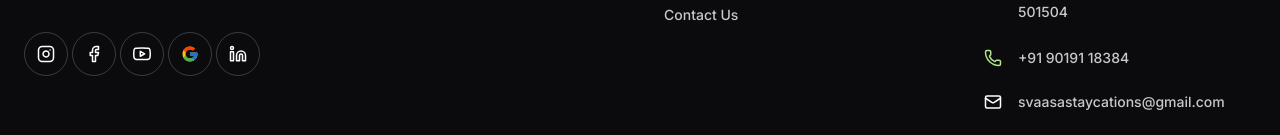
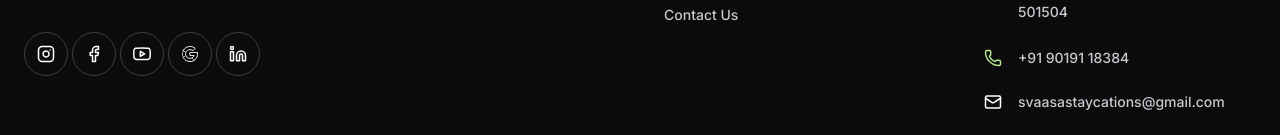
Before and after one commit to svaasastaycations-cyber/svasaa, a React (Vite) app: page /gallery in a window 1280 px wide. Shown: the part 3706-3841 px from the top of the page. Built offline with nearby package versions, Linux system fonts and the light colour scheme.

Commit message:
feat: add Footer and SvaasaHero components to the landing page

```diff
--- a/src/components/Footer.jsx
+++ b/src/components/Footer.jsx
@@ -62,13 +62,17 @@ const Google = ({ size = 24, className }) => (
     xmlns="http://www.w3.org/2000/svg"
     width={size}
     height={size}
+    stroke="currentColor"
+    strokeWidth="2"
+    strokeLinecap="round"
+    strokeLinejoin="round"
     viewBox="0 0 48 48"
     className={className}
   >
-    <path fill="#FFC107" d="M43.6 20.5H42V20H24v8h11.3C33.8 32.7 29.3 36 24 36c-6.6 0-12-5.4-12-12s5.4-12 12-12c3 0 5.7 1.1 7.8 2.9l5.7-5.7C33.9 6.1 29.2 4 24 4 12.9 4 4 12.9 4 24s8.9 20 20 20 20-8.9 20-20c0-1.3-.1-2.5-.4-3.5z" />
-    <path fill="#FF3D00" d="M6.3 14.7l6.6 4.8C14.5 16.1 18.9 12 24 12c3 0 5.7 1.1 7.8 2.9l5.7-5.7C33.9 6.1 29.2 4 24 4 16.3 4 9.7 8.4 6.3 14.7z" />
-    <path fill="#4CAF50" d="M24 44c5.2 0 9.9-2 13.4-5.3l-6.2-5.1C29.1 35.5 26.7 36 24 36c-5.3 0-9.8-3.3-11.4-8l-6.5 5C9.5 39.4 16.1 44 24 44z" />
-    <path fill="#1976D2" d="M43.6 20.5H42V20H24v8h11.3c-1.1 3-3.3 5.5-6.1 7.1l6.2 5.1C39.9 36.6 44 30.8 44 24c0-1.3-.1-2.5-.4-3.5z" />
+    <path d="M43.6 20.5H42V20H24v8h11.3C33.8 32.7 29.3 36 24 36c-6.6 0-12-5.4-12-12s5.4-12 12-12c3 0 5.7 1.1 7.8 2.9l5.7-5.7C33.9 6.1 29.2 4 24 4 12.9 4 4 12.9 4 24s8.9 20 20 20 20-8.9 20-20c0-1.3-.1-2.5-.4-3.5z" />
+    <path d="M6.3 14.7l6.6 4.8C14.5 16.1 18.9 12 24 12c3 0 5.7 1.1 7.8 2.9l5.7-5.7C33.9 6.1 29.2 4 24 4 16.3 4 9.7 8.4 6.3 14.7z" />
+    <path d="M24 44c5.2 0 9.9-2 13.4-5.3l-6.2-5.1C29.1 35.5 26.7 36 24 36c-5.3 0-9.8-3.3-11.4-8l-6.5 5C9.5 39.4 16.1 44 24 44z" />
+    <path d="M43.6 20.5H42V20H24v8h11.3c-1.1 3-3.3 5.5-6.1 7.1l6.2 5.1C39.9 36.6 44 30.8 44 24c0-1.3-.1-2.5-.4-3.5z" />
   </svg>
 );
 const Linkedin = ({ size = 24, className }) => (
--- a/src/components/SvaasaHero.jsx
+++ b/src/components/SvaasaHero.jsx
@@ -59,8 +59,8 @@ const SvaasaHero = () => {
     const parts = caption.split(new RegExp(`(${highlight})`, 'gi'));
     return parts.map((part, i) =>
       part.toLowerCase() === highlight.toLowerCase() ?
-      <span key={i} className="text-svaasa-brand italic">{part}</span> :
-      part
+        <span key={i} className="text-svaasa-brand italic">{part}</span> :
+        part
     );
   };
 
@@ -86,9 +86,9 @@ const SvaasaHero = () => {
               className="w-full h-full object-cover"
             />
             <div className="absolute inset-0 z-20 flex flex-col items-center justify-center text-center px-6 mt-16 md:mt-24">
-              <h1 className="text-4xl md:text-7xl lg:text-9xl font-header font-black text-white max-w-sm md:max-w-6xl leading-tight md:leading-[1.1] drop-shadow-2xl">
+              <h2 className="text-4xl md:text-7xl lg:text-9xl font-header font-black text-white max-w-sm md:max-w-6xl leading-tight md:leading-[1.1] drop-shadow-2xl">
                 {renderCaption(slide.caption, slide.highlight)}
-              </h1>
+              </h2>
               <p className="mt-8 text-base md:text-2xl font-header font-bold tracking-wide text-white/90 max-w-4xl mx-auto italic drop-shadow-lg">
                 {slide.subcaption}
               </p>
```
